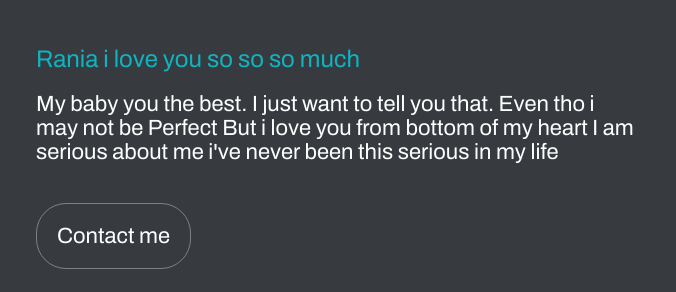
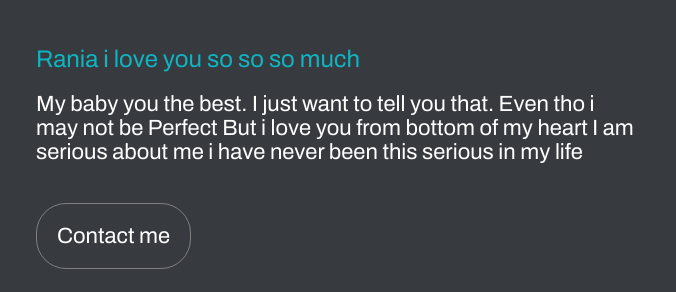
Before and after one commit to TasfiqSami/profile, a plain HTML site: page index.html in a window 1280 px wide. Shown: the part 384-676 px from the top of the page, 604-1280 px from the left. Drawn offline with nearby package versions, Linux system fonts and the light colour scheme.

Commit message:
Update index.html

```diff
--- a/index.html
+++ b/index.html
@@ -20,7 +20,7 @@
                     <p>Rania i love you so so so much</p>
                 </div>
                 <div class="bio">
-                    <p>My baby you the best. I just want to tell you that. Even tho i may not be Perfect But i love you from bottom of my heart I am serious about me i've never been this serious in my life</p>
+                    <p>My baby you the best. I just want to tell you that. Even tho i may not be Perfect But i love you from bottom of my heart I am serious about me i have never been this serious in my life</p>
                 </div>
 
                 <a href="https://discord.gg/twvv54U">Contact me </a>
```
